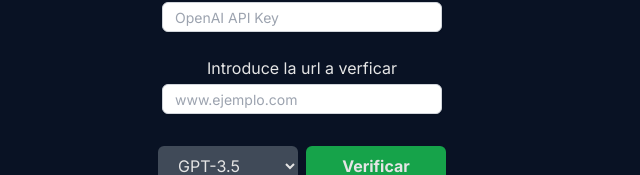
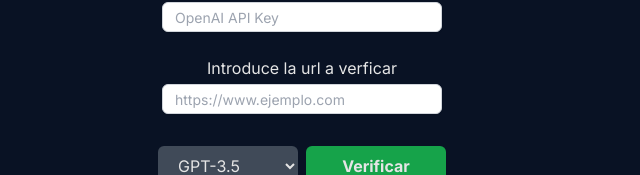
Before and after one commit to yessenia22c/ai_detecta_estafa, a Next.js app: page / in a window 1280 px wide. Shown: the part 182-357 px from the top of the page, without its empty margins (338-978 px from the left). Built offline with nearby package versions, Linux system fonts and the light colour scheme.

Commit message:
refactor: Update URL input placeholder to include "https://"

```diff
--- a/src/components/UrlInput.tsx
+++ b/src/components/UrlInput.tsx
@@ -10,7 +10,7 @@ export const UrlInput : FC<Props> =({urlWeb, onChange}) => {
     <input
         className="sm:w-[280px] w-60 mt-1 h-[30px] mx-2  rounded-md border border-gray-300 px-3 py-2 text-black shadow-sm focus:border-indigo-500 focus:outline-none focus:ring-indigo-500 sm:text-sm"
         type="url"
-        placeholder="www.ejemplo.com"
+        placeholder="https://www.ejemplo.com"
         value={urlWeb}
         onChange={(e) => onChange(e.target.value)}
       />
```
